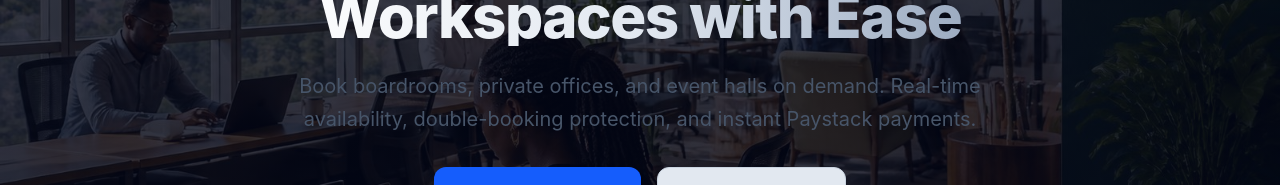
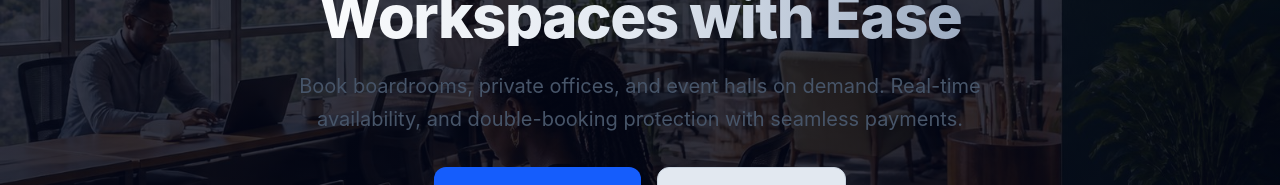
Before and after one commit to gitahidave/iReserve-clientside, a React (Vite) app in the folder iReserve/: page / in a window 1280 px wide. Shown: the part 278-463 px from the top of the page. Built offline with nearby package versions, Linux system fonts and the light colour scheme; no server answers.

Commit message:
fix: hero section

```diff
--- a/iReserve/src/pages/Home.jsx
+++ b/iReserve/src/pages/Home.jsx
@@ -21,7 +21,7 @@ const Home = () => {
               Reserve Premium Workspaces with Ease
             </h1>
             <p className="text-base sm:text-xl text-slate-400 mb-8 leading-relaxed">
-              Book boardrooms, private offices, and event halls on demand. Real-time availability, double-booking protection, and instant Paystack payments.
+              Book boardrooms, private offices, and event halls on demand. Real-time availability, and double-booking protection with seamless payments.
             </p>
             <div className="flex flex-col sm:flex-row justify-center gap-4">
               <Link
```
